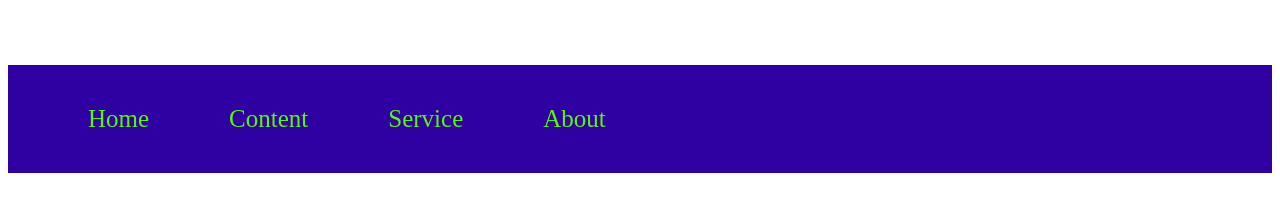
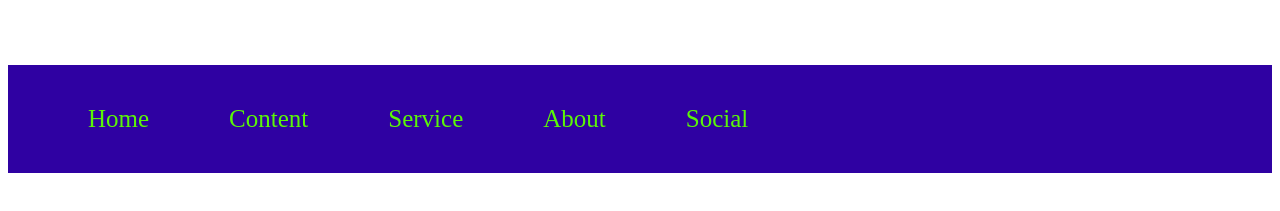
Before and after one commit to MD-Nasir301/Github_Project2, a plain HTML site: page index.html in a window 1280 px wide. Shown: the part 611-822 px from the top of the page. Drawn offline with Linux system fonts and the light colour scheme.

Commit message:
Added a Link on Footer nav

```diff
--- a/index.html
+++ b/index.html
@@ -57,6 +57,7 @@
           <li class="nav_item"><a href="#">Content</a></li>
           <li class="nav_item"><a href="#">Service</a></li>
           <li class="nav_item"><a href="#">About</a></li>
+          <li class="nav_item"><a href="#">Social</a></li>
         </ul>
       </div>
     </footer>
```
